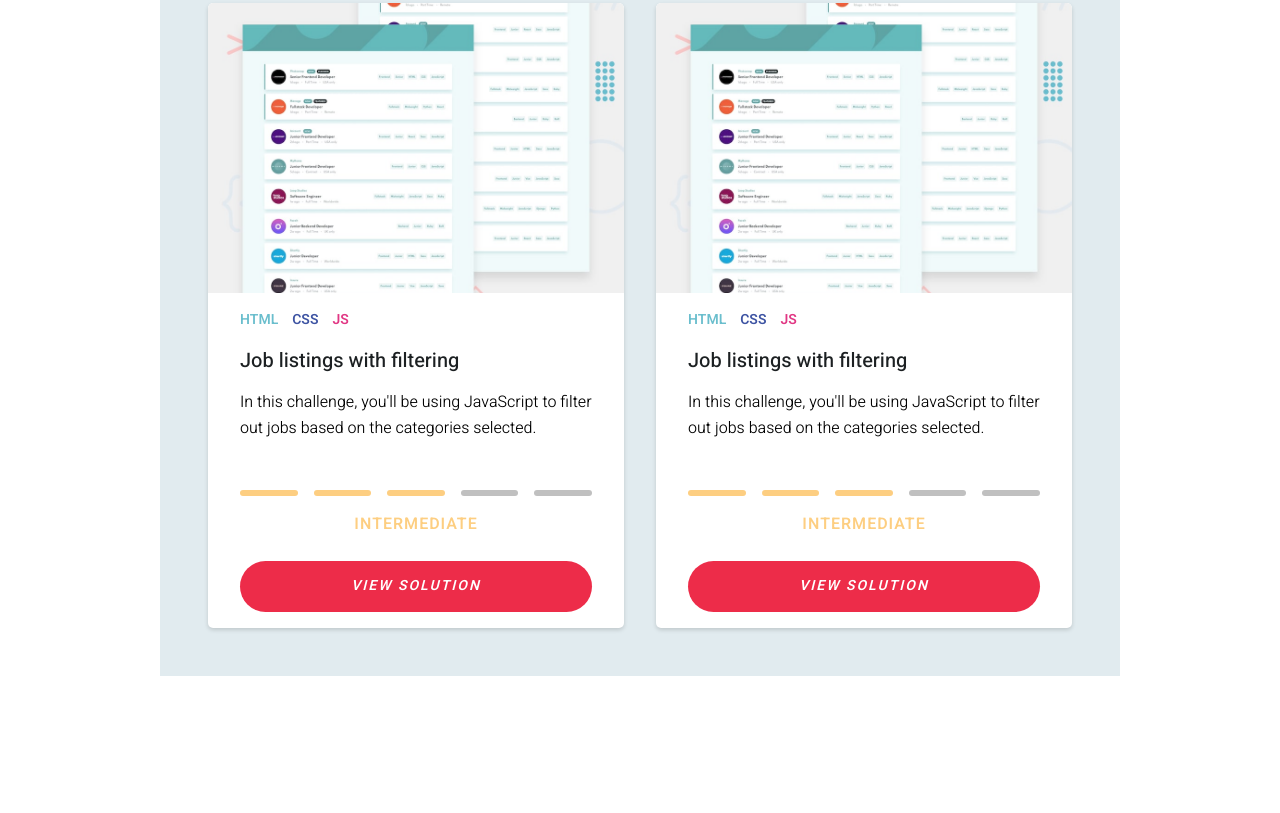
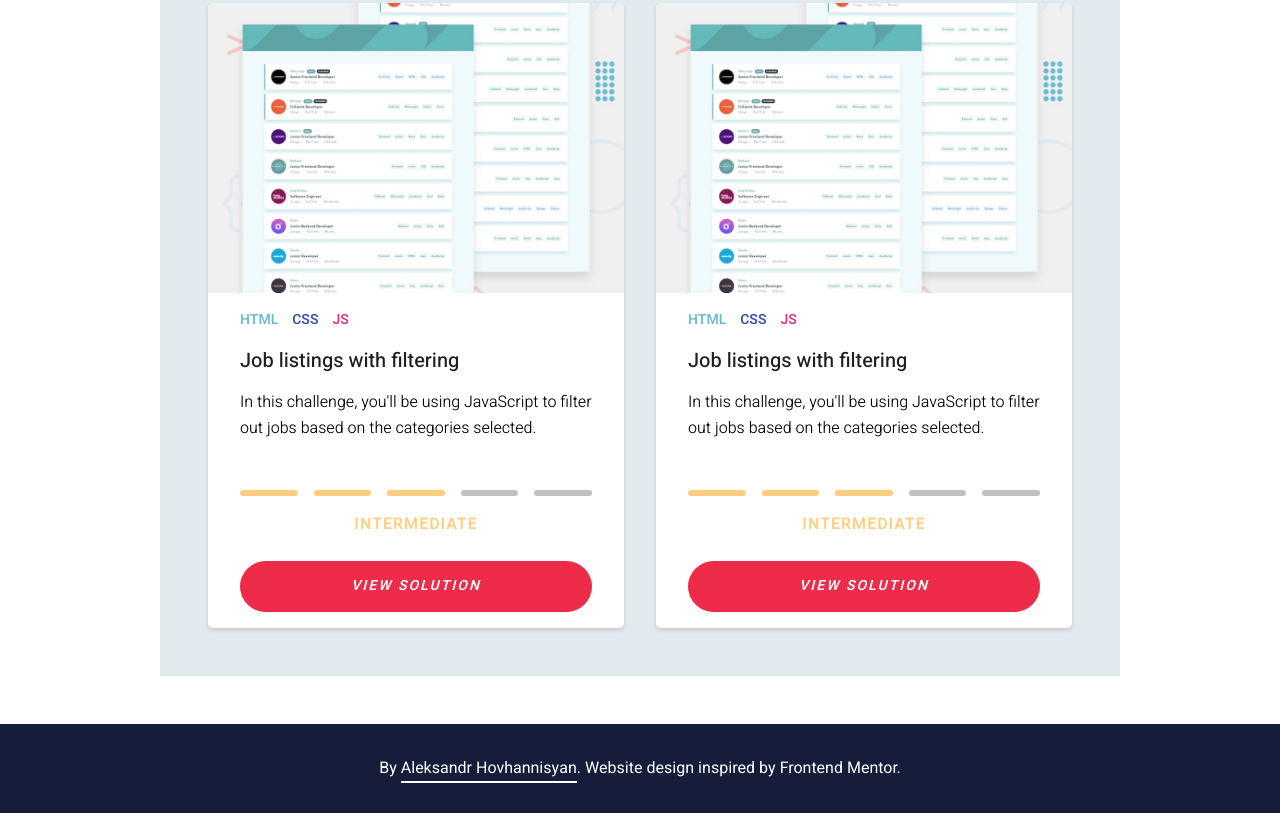
Before and after one commit to AleksandrHovhannisyan/frontend-mentor-challenges, a plain HTML site: page index.html in a window 1280 px wide. Shown: the part 363-1176 px from the top of the page. Before the commit the page ends 1039 px from the top, so only its background shows below. Drawn offline with Linux system fonts and the light colour scheme.

Commit message:
Add footer

```diff
--- a/index.html
+++ b/index.html
@@ -78,6 +78,11 @@
             </div>
         </li>
     </ul>
+    <footer class="footer">
+        <div class="container">
+            By <a href="https://www.aleksandrhovhannisyan.com/" class="underlined-link">Aleksandr Hovhannisyan</a>. Website design inspired by Frontend Mentor.
+        </div>
+    </footer>
     <script src="index.js"></script>
 </body>
 </html>
--- a/style.css
+++ b/style.css
@@ -212,3 +212,17 @@ a {
 .intermediate .highlighted {
     background-color: var(--difficulty-intermediate);
 }
+
+.footer {
+    background-color: rgb(21, 29, 58);
+    padding: 2em 1em;
+    text-align: center;
+}
+
+.footer * {
+    color: white;
+}
+
+.footer .underlined-link::after {
+    background-color: white;
+}
```
